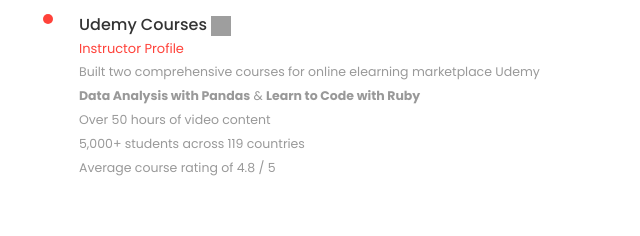
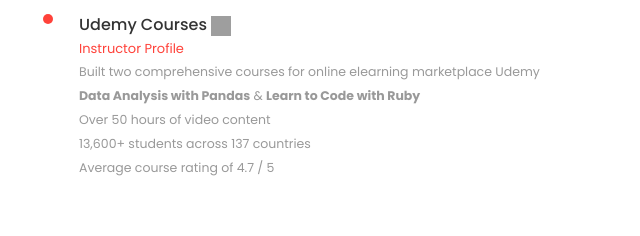
Before and after one commit to paskhaver/paskhaver.github.io, a plain HTML site: page index.html in a window 1280 px wide. Shown: the part 2740-2976 px from the top of the page, 633-1273 px from the left. Drawn offline with Linux system fonts and the light colour scheme; grey boxes are pictures that could not be loaded.

Commit message:
Update Udemy information

```diff
--- a/index.html
+++ b/index.html
@@ -371,8 +371,8 @@
                                             <p>Built two comprehensive courses for online elearning marketplace Udemy</p>
                                             <p><strong>Data Analysis with Pandas</strong> & <strong>Learn to Code with Ruby</strong></p>
                                             <p>Over 50 hours of video content<p>
-                                            <p>5,000+ students across 119 countries </p>
-                                            <p>Average course rating of 4.8 / 5 </p>
+                                            <p>13,600+ students across 137 countries </p>
+                                            <p>Average course rating of 4.7 / 5 </p>
                                         </div> <!-- .resume-info -->
 
 
```
